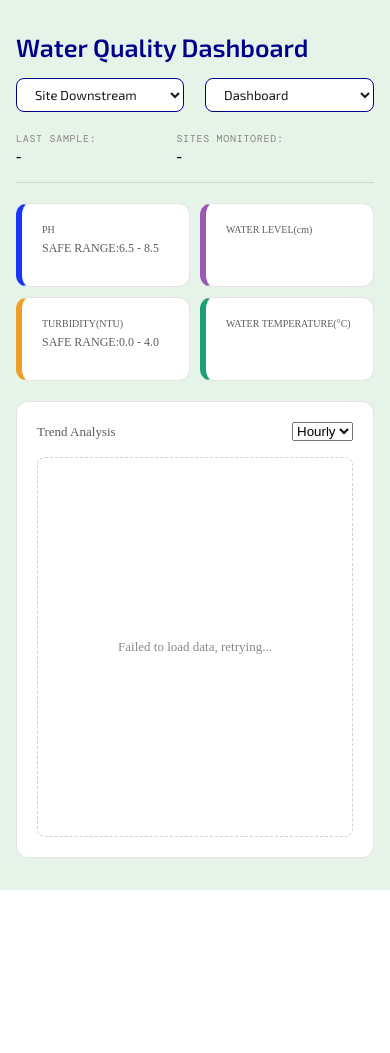
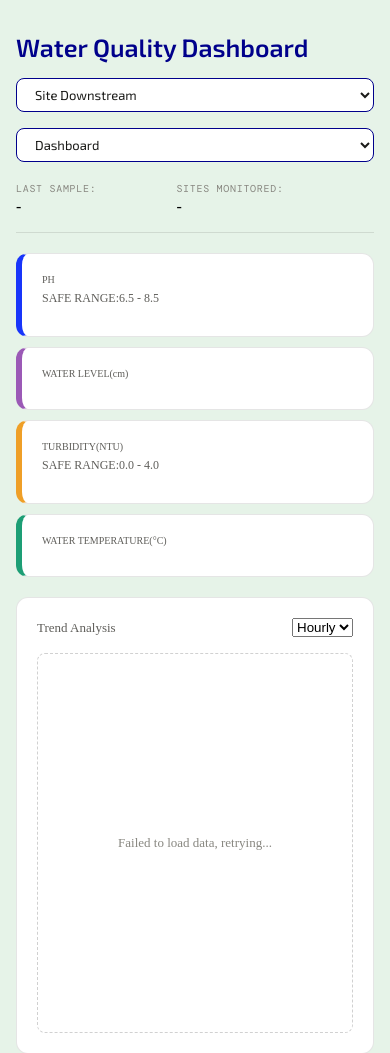
Before and after one commit to leon-ghebre/Environment-Project, a Flask app: page / in a window 390 px wide. Shown: the top 1053 px of the page. Before the commit the page ends 890 px from the top, so only its background shows below. Run offline with Flask 3, Linux system fonts and the light colour scheme; data that the repository does not hold is empty; some libraries are stand-ins or nearby versions.

Commit message:
mobile support

```diff
--- a/templates/templates/static/advanced-graphs.html
+++ b/templates/templates/static/advanced-graphs.html
@@ -224,6 +224,11 @@
       color: var(--text-tertiary);
       font-size: 13px;
     }
+    /* mobile/tablet support */
+    @media (max-width: 600px) {
+      .selecter { width: 100%; }
+      .checkbox-group { grid-template-columns: 1fr; }
+    }
     #advancedGraph {
       width: 100%;
       height: 380px;
--- a/templates/templates/static/alerts.html
+++ b/templates/templates/static/alerts.html
@@ -150,6 +150,10 @@
     .muted { color: var(--text-3); font-style: italic; }
     .sev-high   { color: var(--critical); font-weight: 600; }
     .sev-medium { color: var(--caution);  font-weight: 600; }
+/* mobile/tablet support*/
+    @media (max-width: 600px) {
+      .selecter { width: 100%; }
+    }
   </style>
 
 </head>
--- a/templates/templates/static/export.html
+++ b/templates/templates/static/export.html
@@ -295,6 +295,10 @@
     .data-table tbody tr:last-child td { border-bottom: none; }
     .data-table tbody tr:hover { background: var(--bg-surface2); }
     .muted { color: var(--text-3); font-style: italic; font-size: 12px; }
+    /* mobile/tablet support*/
+    @media (max-width: 600px) {
+      .selecter { width: 100%; }
+    }
   </style>
 
   <link rel="stylesheet" href="/static/css/theme.css" />
--- a/templates/templates/static/index.html
+++ b/templates/templates/static/index.html
@@ -170,6 +170,11 @@
     #val-temperature {color: var(--color-temperature)}
     #waterlevel-square { border-left: 6px solid var(--color-level); }
     #val-waterlevel {color: var(--color-level)}
+/* mobile/tablet support*/
+    @media (max-width: 600px) {
+      .selecter { width: 100%; }
+      .reading-grid { grid-template-columns: 1fr; }
+    }
   </style>
 
   <link rel="stylesheet" href="/static/css/theme.css"/>
```
